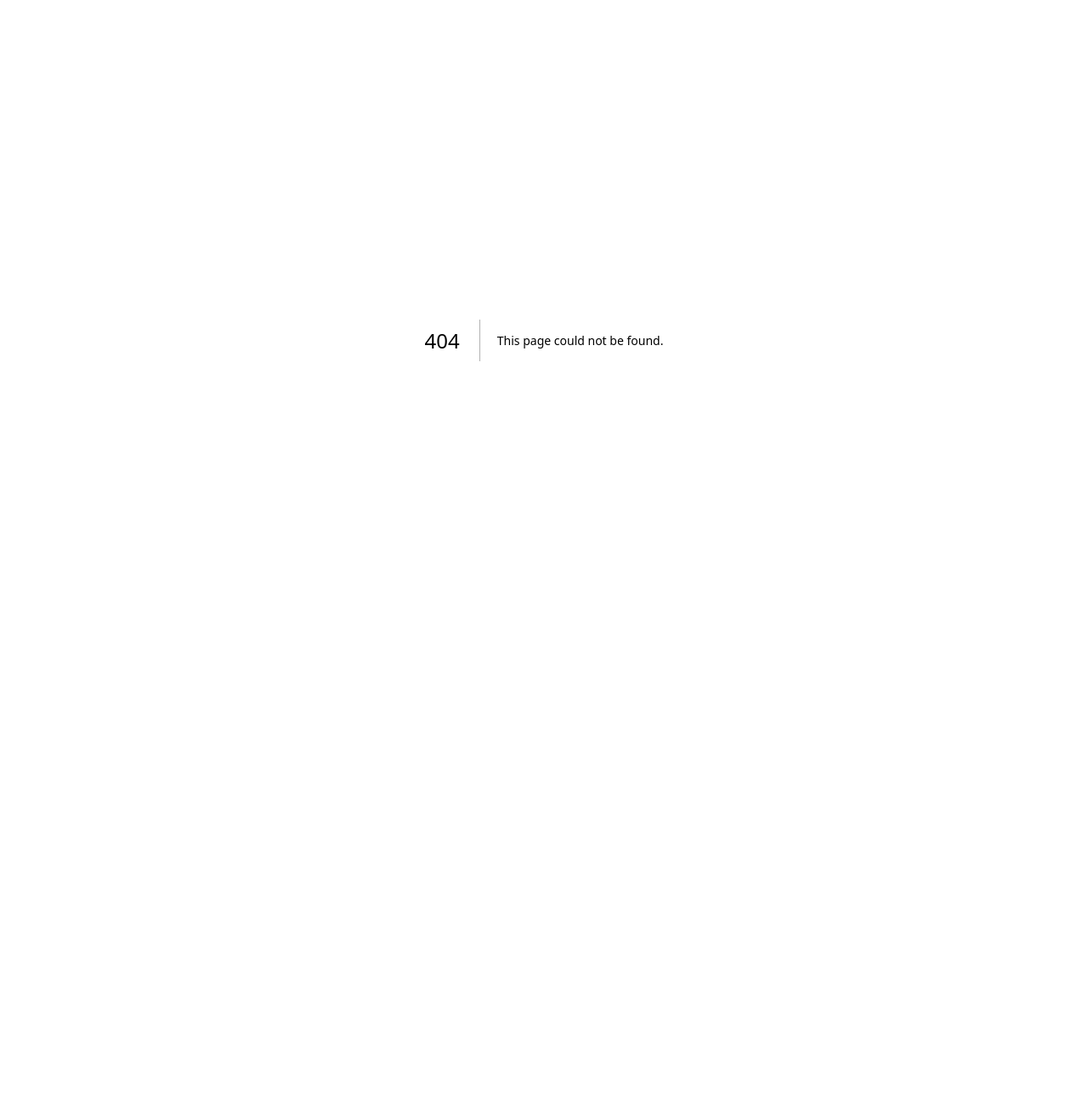
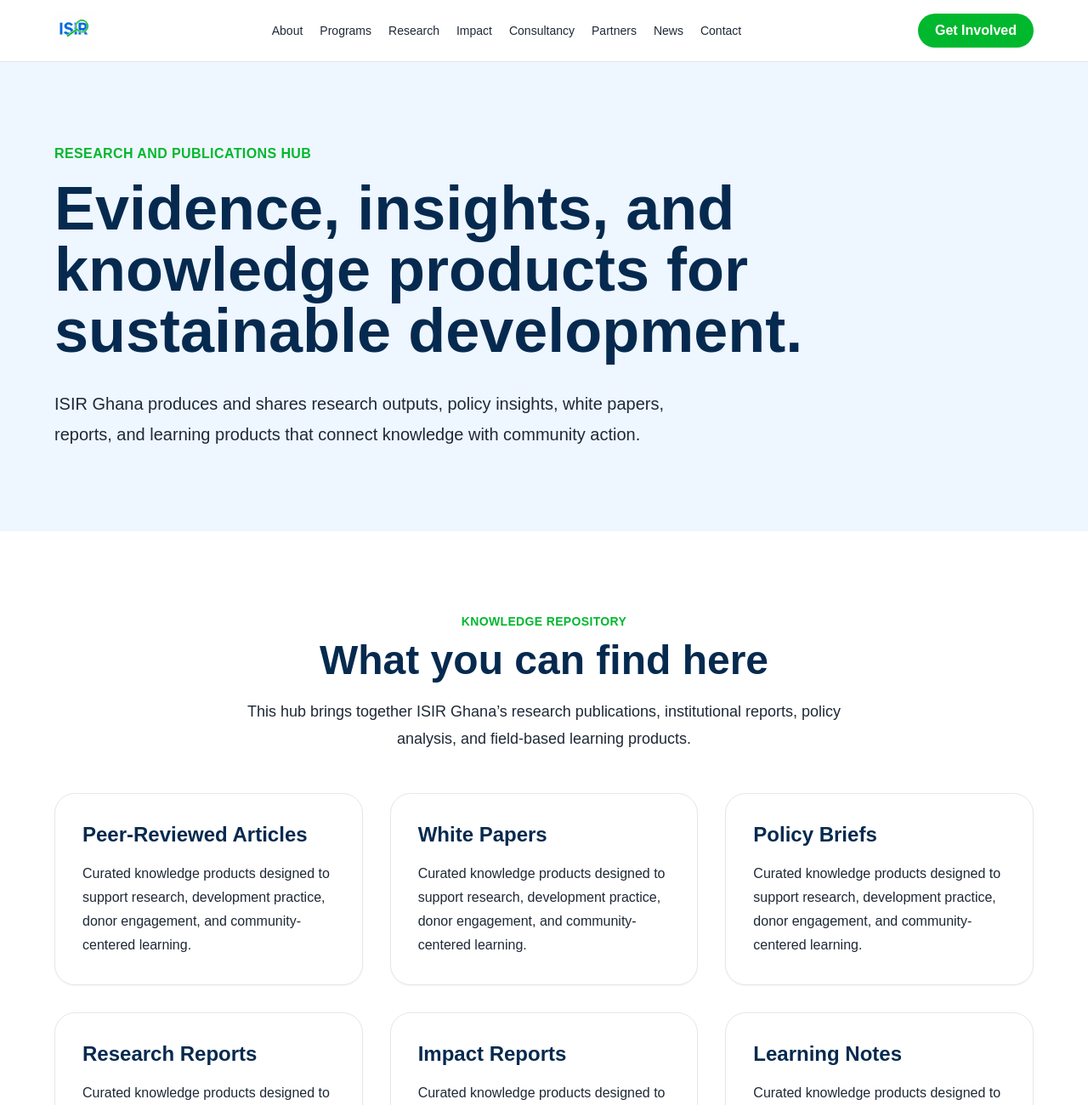
Before and after one commit to rashidasp28/isir-ghana-website, a Next.js app: page /publications in a window 1280 px wide. Before the commit this address had no page. Shown: the top 1300 px of the page at 85% size. Before the commit the page ends 800 px from the top, so only its background shows below. Built offline with nearby package versions, Linux system fonts and the light colour scheme.

Commit message:
Add dedicated research and publications hub

```diff
--- /dev/null
+++ b/app/publications/page.tsx
@@ -0,0 +1,186 @@
+import Link from 'next/link'
+import Navbar from '@/components/Navbar'
+import Footer from '@/components/Footer'
+import SectionHeader from '@/components/SectionHeader'
+
+const publicationCategories = [
+  'Peer-Reviewed Articles',
+  'White Papers',
+  'Policy Briefs',
+  'Research Reports',
+  'Impact Reports',
+  'Learning Notes',
+]
+
+const publications = [
+  {
+    type: 'Peer-Reviewed Article',
+    title: 'Community Storytelling as a Mental Health Promotion Strategy: Evidence from Northern Ghana',
+    authors: 'Hassan Mubarik Iddrisu and Abdul-Rashid Iddi',
+    year: '2026',
+    summary:
+      'A mixed-methods study examining how culturally grounded storytelling interventions improved emotional relief, perceived social support, and interpersonal trust among adults in Northern Ghana.',
+    href: '/news/community-storytelling-mental-health-ghana',
+    external: 'https://doi.org/10.1177/08901171261417440',
+  },
+  {
+    type: 'Policy Insight',
+    title: 'Africa’s Youth Boom: Opportunity or Crisis?',
+    authors: 'ISIR Ghana',
+    year: '2026',
+    summary:
+      'A development insight exploring Africa’s youth population growth, education systems, employment pathways, innovation, and leadership opportunities.',
+    href: '/news/africa-youth-boom',
+    external: '',
+  },
+  {
+    type: 'Program Impact Story',
+    title: 'ISIR Ghana Expands Brick STEAM Discovery Caravan to The Kings School',
+    authors: 'ISIR Ghana',
+    year: '2026',
+    summary:
+      'A field-based impact story documenting hands-on STEAM education, gender inclusion, student aspirations, and partnership-driven community learning in Northern Ghana.',
+    href: '/news/brick-steam-kings-school',
+    external: '',
+  },
+]
+
+const researchThemes = [
+  'STEAM Education and Youth Innovation',
+  'Mental Health and Community Wellbeing',
+  'Maternal and Child Health',
+  'Agriculture and Food Systems',
+  'Climate Resilience and Sustainability',
+  'Monitoring, Evaluation, Accountability and Learning',
+]
+
+export default function PublicationsPage() {
+  return (
+    <main>
+      <Navbar />
+
+      <section className="bg-lightBlue py-24">
+        <div className="container-width max-w-5xl">
+          <p className="text-primaryGreen font-semibold uppercase tracking-wide mb-4">Research and Publications Hub</p>
+          <h1 className="text-5xl md:text-7xl font-bold text-darkNavy leading-tight mb-8">
+            Evidence, insights, and knowledge products for sustainable development.
+          </h1>
+          <p className="text-xl text-charcoal leading-9 max-w-3xl">
+            ISIR Ghana produces and shares research outputs, policy insights, white papers, reports, and learning products that connect knowledge with community action.
+          </p>
+        </div>
+      </section>
+
+      <section className="py-24 bg-white">
+        <div className="container-width">
+          <SectionHeader
+            eyebrow="Knowledge Repository"
+            title="What you can find here"
+            description="This hub brings together ISIR Ghana’s research publications, institutional reports, policy analysis, and field-based learning products."
+            center
+          />
+
+          <div className="grid sm:grid-cols-2 lg:grid-cols-3 gap-8">
+            {publicationCategories.map((category) => (
+              <div key={category} className="bg-white border border-softGray rounded-3xl p-8 shadow-sm hover:shadow-lg transition">
+                <h3 className="text-2xl font-bold text-darkNavy mb-4">{category}</h3>
+                <p className="text-charcoal leading-7">
+                  Curated knowledge products designed to support research, development practice, donor engagement, and community-centered learning.
+                </p>
+              </div>
+            ))}
+          </div>
+        </div>
+      </section>
+
+      <section className="py-24 bg-lightGreen">
+        <div className="container-width">
+          <SectionHeader
+            eyebrow="Featured Outputs"
+            title="Selected publications and insights"
+            description="Explore ISIR Ghana’s growing body of research, development insights, and documented field learning."
+            center
+          />
+
+          <div className="space-y-8">
+            {publications.map((publication) => (
+              <article key={publication.title} className="bg-white border border-softGray rounded-3xl p-8 md:p-10 shadow-sm hover:shadow-lg transition">
+                <div className="flex flex-col lg:flex-row lg:items-start lg:justify-between gap-8">
+                  <div className="max-w-4xl">
+                    <p className="text-primaryGreen font-semibold uppercase tracking-wide mb-4">{publication.type}</p>
+                    <h2 className="text-3xl md:text-4xl font-bold text-darkNavy leading-tight mb-4">
+                      {publication.title}
+                    </h2>
+                    <p className="text-charcoal mb-4">
+                      <span className="font-semibold">Authors:</span> {publication.authors} | <span className="font-semibold">Year:</span> {publication.year}
+                    </p>
+                    <p className="text-lg text-charcoal leading-8">
+                      {publication.summary}
+                    </p>
+                  </div>
+
+                  <div className="flex flex-col gap-4 min-w-[220px]">
+                    <Link href={publication.href} className="bg-primaryGreen text-white px-6 py-3 rounded-full text-center font-semibold hover:opacity-90 transition">
+                      View Summary
+                    </Link>
+                    {publication.external && (
+                      <a
+                        href={publication.external}
+                        target="_blank"
+                        rel="noopener noreferrer"
+                        className="border border-primaryBlue text-primaryBlue px-6 py-3 rounded-full text-center font-semibold hover:bg-lightBlue transition"
+                      >
+                        View DOI
+                      </a>
+                    )}
+                  </div>
+                </div>
+              </article>
+            ))}
+          </div>
+        </div>
+      </section>
+
+      <section className="py-24 bg-white">
+        <div className="container-width">
+          <SectionHeader
+            eyebrow="Research Themes"
+            title="Areas of knowledge generation"
+            description="ISIR Ghana’s research and publications focus on practical themes that support sustainable development, innovation, and community resilience."
+            center
+          />
+
+          <div className="grid md:grid-cols-2 lg:grid-cols-3 gap-8">
+            {researchThemes.map((theme) => (
+              <div key={theme} className="bg-lightBlue border border-softGray rounded-3xl p-8 shadow-sm">
+                <h3 className="text-2xl font-bold text-darkNavy mb-4">{theme}</h3>
+                <p className="text-charcoal leading-7">
+                  Evidence, field learning, and practical insights to improve programs, strengthen systems, and inform development action.
+                </p>
+              </div>
+            ))}
+          </div>
+        </div>
+      </section>
+
+      <section className="py-24 bg-darkNavy text-white">
+        <div className="container-width text-center max-w-4xl">
+          <h2 className="text-4xl md:text-5xl font-bold mb-6">Collaborate on Research and Knowledge Products</h2>
+          <p className="text-lg leading-8 text-gray-300 mb-10">
+            ISIR Ghana welcomes research partnerships, policy collaborations, field studies, white paper development, and evidence-based reporting opportunities.
+          </p>
+          <div className="flex flex-wrap justify-center gap-5">
+            <Link href="/contact" className="bg-primaryGreen text-white px-8 py-4 rounded-full font-semibold text-lg">
+              Contact Us
+            </Link>
+            <Link href="/consultancy" className="bg-white text-darkNavy px-8 py-4 rounded-full font-semibold text-lg">
+              Request Research Support
+            </Link>
+          </div>
+        </div>
+      </section>
+
+      <Footer />
+    </main>
+  )
+}
```
